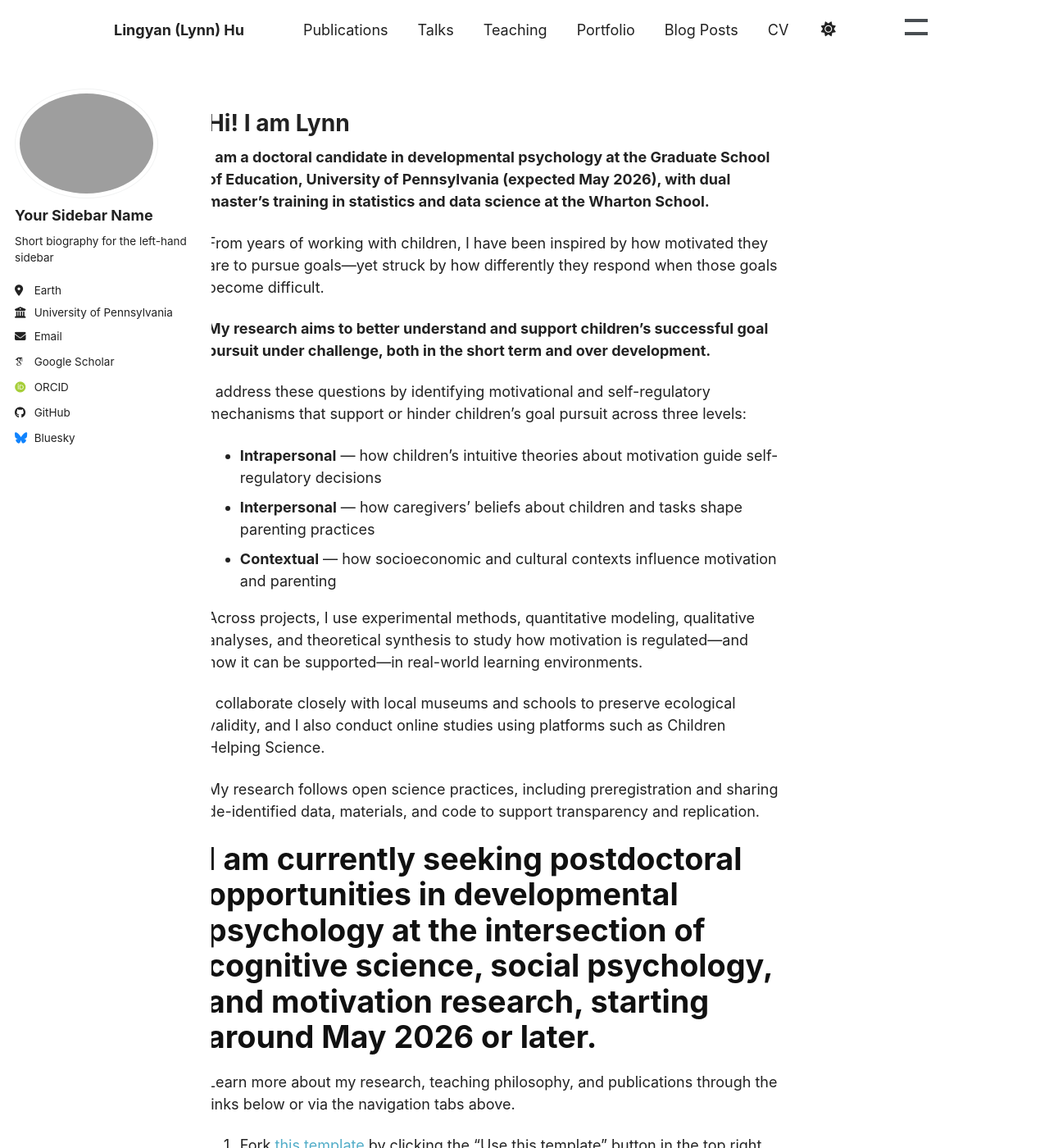
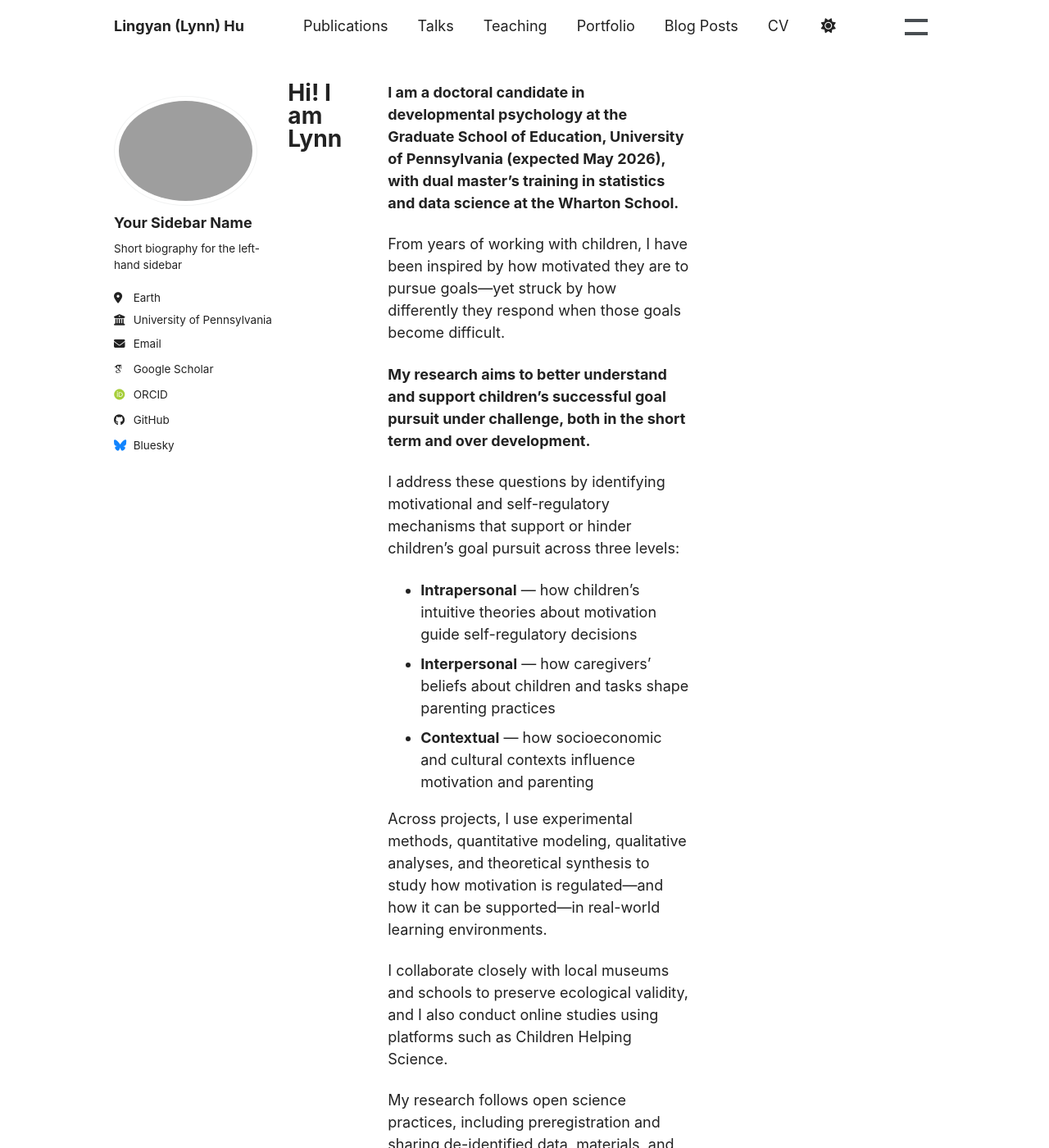
Before and after one commit to lingyh904/lingyh904.github.io, a Jekyll site: the page built from _pages/about.md, in a window 1280 px wide and 1400 px high. Shown: the whole window at 82% size. Built offline with Jekyll 4.4.1, drawn with Linux system fonts in a browser that asks for light colours; some web fonts are replaced; a script bundle is joined from its source files by our own code; library files that are not in the unit come from our copies.

Commit message:
Update custom.html

```diff
--- a/_includes/head/custom.html
+++ b/_includes/head/custom.html
@@ -89,62 +89,45 @@
     box-shadow: none !important;
     border-color: transparent !important;
   }
-  /* ===== Layout: match the centered, roomy Mika-style look ===== */
+  /* ===== Center the whole site like the Mika example ===== */
 
-/* 1) Constrain the whole site width and center it */
-.masthead__inner-wrap,
-.initial-content,
-.page {
+/* Center the top nav to the same width as the page */
+.masthead__inner-wrap {
   max-width: 1050px !important;
   margin-left: auto !important;
   margin-right: auto !important;
-}
-
-/* 2) Add comfortable side padding so it never hugs the window edges */
-.masthead__inner-wrap,
-.initial-content,
-.page {
   padding-left: 24px !important;
   padding-right: 24px !important;
 }
 
-/* 3) Make the main area a clean two-column layout */
+/* Center the main content container */
+#main,
 .initial-content {
+  max-width: 1050px !important;
+  margin-left: auto !important;
+  margin-right: auto !important;
+  padding-left: 24px !important;
+  padding-right: 24px !important;
+}
+
+/* Two-column layout (only on desktop) */
+@media (min-width: 900px) {
+  .page__inner-wrap {
     display: flex !important;
     align-items: flex-start !important;
-  gap: 56px !important;            /* space between sidebar and text */
+    gap: 56px !important;
   }
 
-/* Sidebar width like the screenshot */
-.sidebar {
+  .page__inner-wrap .sidebar {
     flex: 0 0 240px !important;
     width: 240px !important;
     margin: 0 !important;
   }
 
-/* Main text column width like the screenshot */
-.page__content {
+  .page__inner-wrap .page__content {
     flex: 1 1 auto !important;
     max-width: 700px !important;
   }
-
-/* 4) Give the page some top breathing room under the nav */
-.page,
-.initial-content {
-  padding-top: 28px !important;
-}
-
-/* 5) Optional: slightly larger, cleaner heading like “Hi! I’m Mika” */
-.page__content h1 {
-  font-size: 2.1em !important;
-  line-height: 1.15 !important;
-  margin-top: 0.2em !important;
-}
-
-/* 6) Optional: tighten nav spacing to look clean */
-.greedy-nav .visible-links a {
-  padding-top: 0.75rem !important;
-  padding-bottom: 0.75rem !important;
 }
 </style>
 
```
Lines whose indentation alone changed are shown as unchanged.
